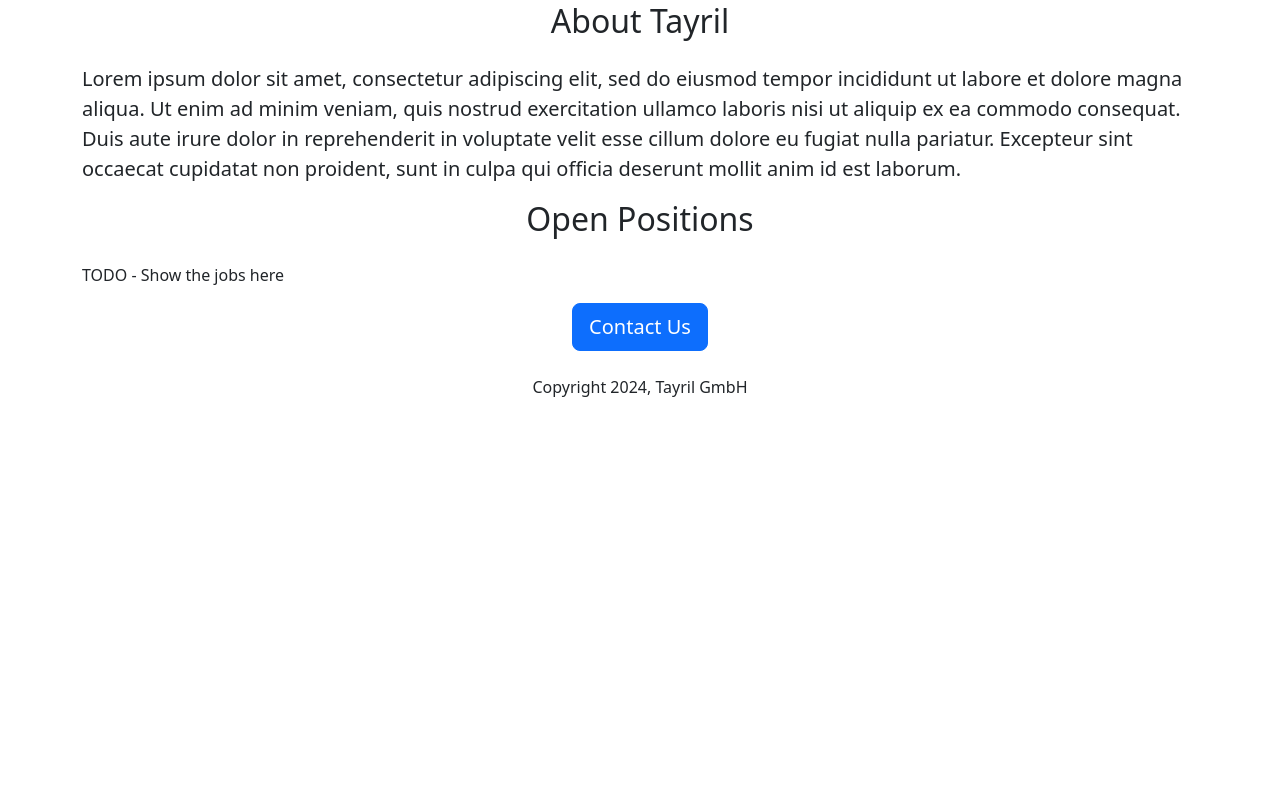
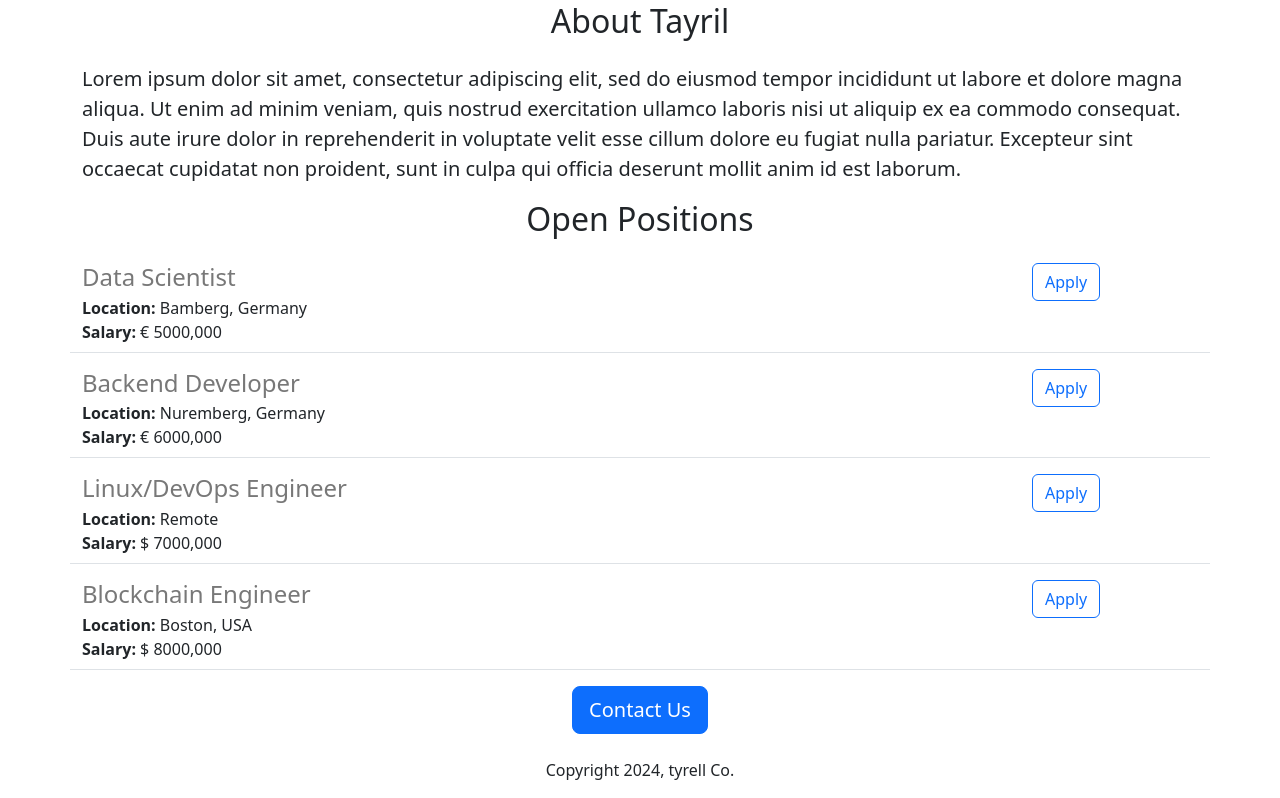
Before and after one commit to tzayda/flask-frcc-jovian-v2, a Flask app: page / in a window 1280 px wide. Shown: the part 446-1244 px from the top of the page. Before the commit the page ends 843 px from the top, so only its background shows below. Run offline with Flask 3, Linux system fonts and the light colour scheme.

Commit message:
Added dynamic data and API route

```diff
--- a/app.py
+++ b/app.py
@@ -1,11 +1,40 @@
-from flask import Flask, render_template
+from flask import Flask, render_template, jsonify
 
 app = Flask(__name__)
 
+JOBS = [{
+    'id': 1,
+    'title': 'Data Scientist',
+    'location': 'Bamberg, Germany',
+    'salary': '€ 5000,000'
+}, {
+    'id': 2,
+    'title': 'Backend Developer',
+    'location': 'Nuremberg, Germany',
+    'salary': '€ 6000,000'
+}, {
+    'id': 3,
+    'title': 'Linux/DevOps Engineer',
+    'location': 'Remote',
+    'salary': '$ 7000,000'
+}, {
+    'id': 4,
+    'title': 'Blockchain Engineer',
+    'location': 'Boston, USA',
+    'salary': '$ 8000,000'
+}]
 
+
+#html route
 @app.route('/')
 def hello_world():
-  return render_template("home.html")
+  return render_template("home.html", jobs=JOBS, company_name="Tayril")
+
+
+#api route
+@app.route('/api/jobs')
+def list_jobs():
+  return jsonify(JOBS)
 
 
 if __name__ == "__main__":
--- a/templates/home.html
+++ b/templates/home.html
@@ -15,18 +15,23 @@
   </head>
   <body>
     <div class="container">
-      <h1 class="text-center mt-2 mb-4">Tayril Careers</h1>
+      <h1 class="text-center mt-2 mb-4">{{company_name}} Careers</h1>
       <img class="img-fluid" id="banner" src="https://8d39fc6b-405f-414f-9e9b-f8921e84e20e-00-iqk7q9au8rae.spock.replit.dev/static/banner.jpg">
       <h2 class="text-center mt-2 mb-4">About Tayril</h2>
       <p class="lead">
         Lorem ipsum dolor sit amet, consectetur adipiscing elit, sed do eiusmod tempor incididunt ut labore et dolore magna aliqua. Ut enim ad minim veniam, quis nostrud exercitation ullamco laboris nisi ut aliquip ex ea commodo consequat. Duis aute irure dolor in reprehenderit in voluptate velit esse cillum dolore eu fugiat nulla pariatur. Excepteur sint occaecat cupidatat non proident, sunt in culpa qui officia deserunt mollit anim id est laborum.
       </p>
       <h2 class="text-center mt-2 mb-4">Open Positions</h2>
-      <p>TODO - Show the jobs here</p>
+      <div>
+        {% for job in jobs %}
+          {% include "jobitem.html" %}
+        {% endfor %}
+      </div>
       <div class="text-center">
-        <button type="button" class="btn btn-primary btn-lg">Contact Us</button>
-        <p class="mt-4">Copyright 2024, Tayril GmbH</p>
-        </div>
+      <button class="btn btn-primary btn-lg">Contact
+      Us</button>
+      <p class="mt-4">Copyright 2024, tyrell Co.</p>
+      </div>
     </div>
   </body>
 </html>
--- /dev/null
+++ b/templates/jobitem.html
@@ -0,0 +1,16 @@
+<div class="border-bottom row" style="margin-bottom:16px; padding-bottom:8px";>
+  <div class="col-10">
+    <h4 style="color:rgb(120,120,120); margin-bottom:4px;">{{job['title']}}</h4>
+    <div>
+      <b>Location:</b> {{job['location']}}
+    </div>
+    {% if 'salary' in job %}
+    <div>
+        <b>Salary:</b> {{job['salary']}}
+    </div>
+    {% endif %}
+  </div>
+  <div class="col-2">
+    <button type="button" class="btn btn-outline-primary">Apply</button>
+  </div>
+</div>
```
